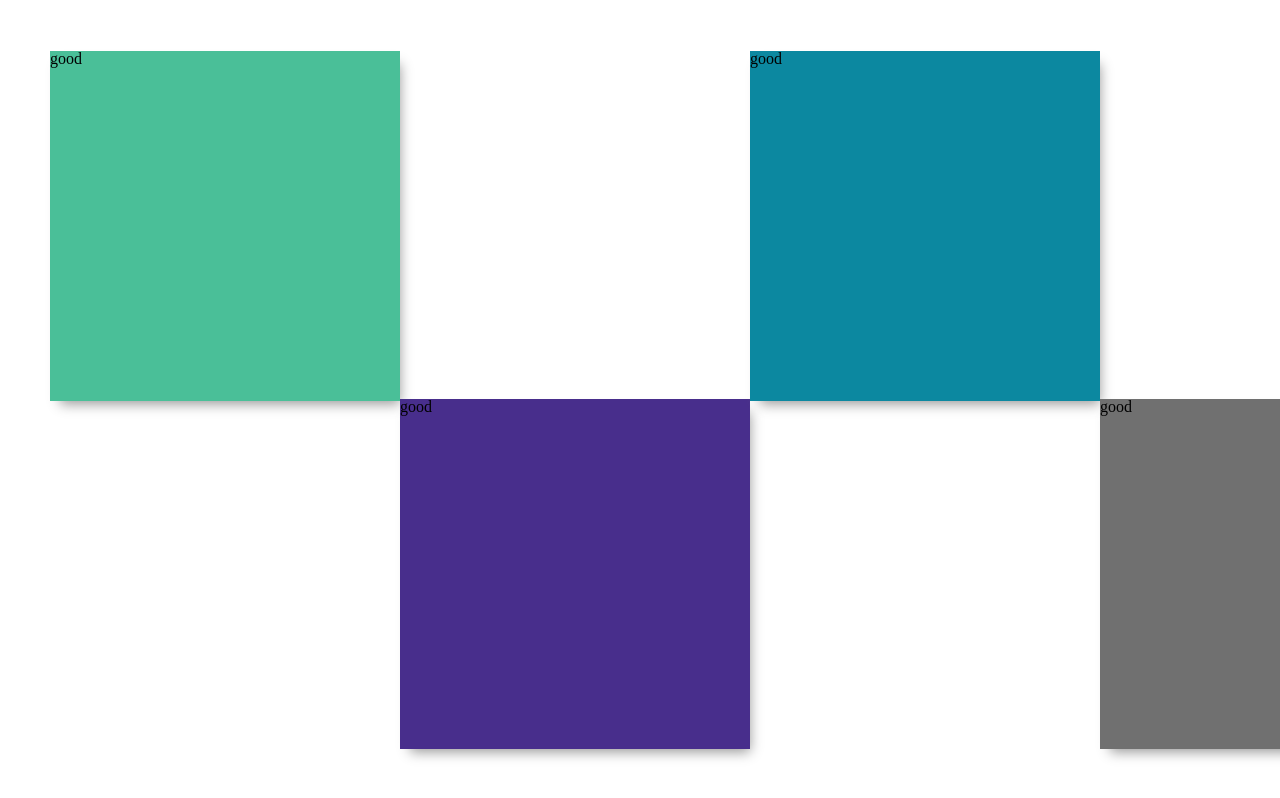
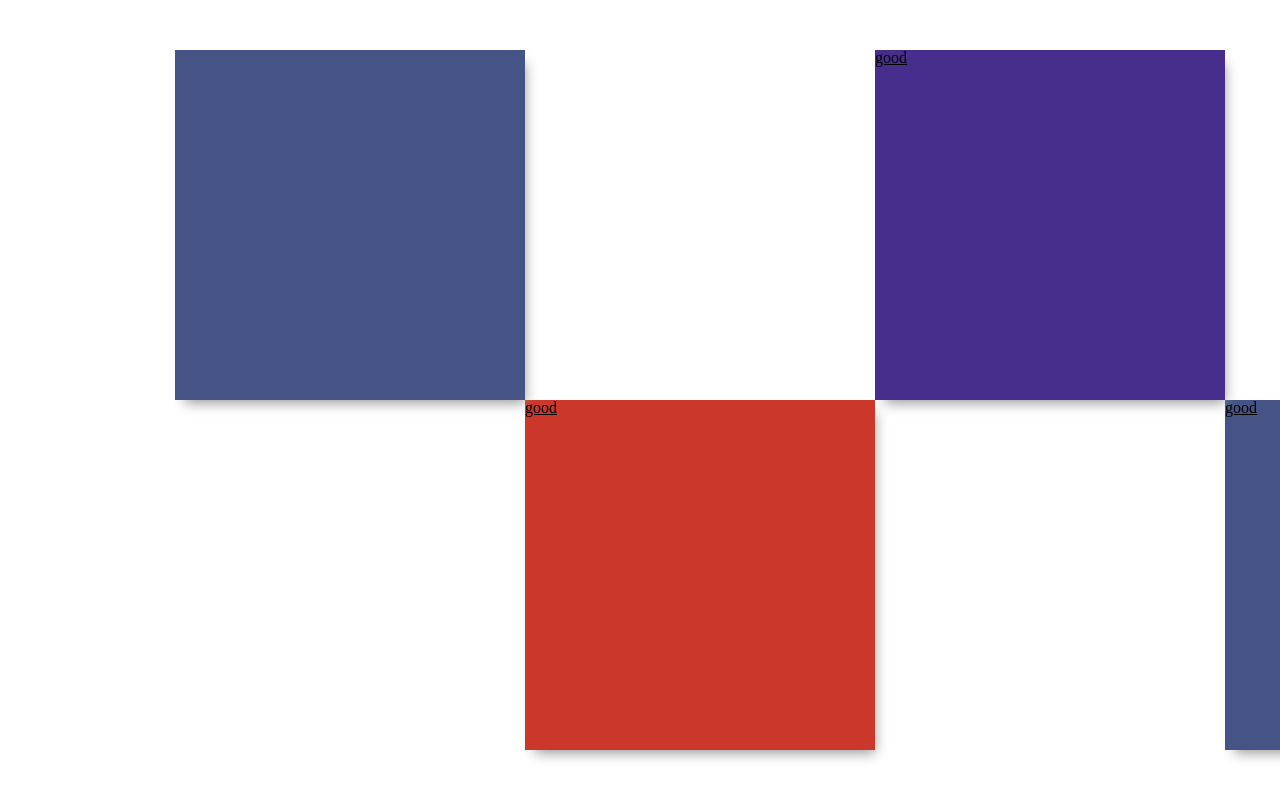
Before and after one commit to chanyoungcoding/Portfolio, a React (Create React App) app in the folder client/: page /project in a window 1280 px wide. Built offline with nearby package versions, Linux system fonts and the light colour scheme.

Commit message:
project 부분 수정

```diff
--- a/client/src/pages/project/index.js
+++ b/client/src/pages/project/index.js
@@ -7,6 +7,9 @@ const Index = () => {
   const [isDragging, setIsDragging] = useState(false);
   const [startX, setStartX] = useState(null);
   const [scrollLeft, setScrollLeft] = useState(0);
+
+  //마우스 호버
+  const [isHovered, setIsHovered] = useState(false);
 
   const handleMouseLeave = () => {
     setIsDragging(false);
@@ -30,6 +33,14 @@ const Index = () => {
     containerRef.current.scrollLeft = scrollLeft - walk;
   };
 
+  const hoverMouseEnter = () => {
+    setIsHovered(true);
+  };
+
+  const hoverMouseLeave = () => {
+    setIsHovered(false);
+  };
+
   return (
     <motion.div
       initial={{ opacity: 0, y: 1000}}
@@ -46,13 +57,23 @@ const Index = () => {
       onMouseLeave={handleMouseLeave}
     >
       <div className="content">
-        <div className="box">good</div>
-        <div className="box">good</div>
-        <div className="box">good</div>
-        <div className="box">good</div>
-        <div className="box">good</div>
-        <div className="box">good</div>
-        <div className="box">good</div>
+        <a href="/">
+          <div
+            className="box"
+            onMouseEnter={hoverMouseEnter}
+            onMouseLeave={hoverMouseLeave}
+          >
+            <div className={`box__out ${isHovered ? 'hovered' : 'hoveredd'}`}></div>
+          </div>
+        </a>
+        <a href="/"><div className="box">good</div></a>
+        <a href="/"><div className="box">good</div></a>
+      </div>
+      <div className="content__last">
+        <a href="/"><div className="box">good</div></a>
+        <a href="/"><div className="box">good</div></a>
+        <a href="/"><div className="box">good</div></a>
+
       </div>
     </motion.div>
   );
--- a/client/src/pages/project/project.css
+++ b/client/src/pages/project/project.css
@@ -4,59 +4,74 @@
   white-space: nowrap;
   cursor: grab;
   display: flex;
+  flex-direction: column;
+  justify-content: center;
 }
 
 .scrollable-container:active {
   cursor: grabbing;
 }
 
-.content {
-  padding: 0 50px;
+.content,
+.content__last {
   display: flex;
-  align-items: center;
+}
+
+.content a,
+.content__last a {
+  margin: 0 175px;
+  color: black;
+}
+
+.content__last {
+  margin:  0 350px;
 }
 
 .box {
+  position: relative;
   width: 350px;
   height: 350px;
   display: flex;
   box-shadow: 5px 8px 12px -5px rgb(152, 152, 152);
 }
 
-.box:nth-child(2n-1) {
-  position: relative;
-  top: -174px;
+.box__out {
+  width: 350px;
+  height: 350px;
+  background-color: #455484;
 }
 
-
-.box:nth-child(2n) {
-  position: relative;
-  top: 174px;
+.hovered {
+  transform: translateX(250px);
+  transition: all 1s;
 }
 
+.hoveredd {
+  transition: all 1s;
+}
 
 .scrollable-container::-webkit-scrollbar {
   display: none;
 }
 
-.content .box:nth-child(1) {
+.content a:nth-child(1) {
   background-color: #4ABF98;
 }
-.content .box:nth-child(2) {
+.content a:nth-child(2) {
   background-color: #482E8C;
 }
-.content .box:nth-child(3) {
+.content a:nth-child(3) {
   background-color: #0C88A0;
 }
 .content .box:nth-child(4) {
   background-color: #707070;
 }
-.content .box:nth-child(5) {
+.content__last a:nth-child(1) {
   background-color: #CC372B;
 }
-.content .box:nth-child(6) {
+.content__last a:nth-child(2) {
   background-color: #455484;
 }
-.content .box:nth-child(7) {
+.content__last a:nth-child(3) {
   background-color: #CCB12B;
 }
```
